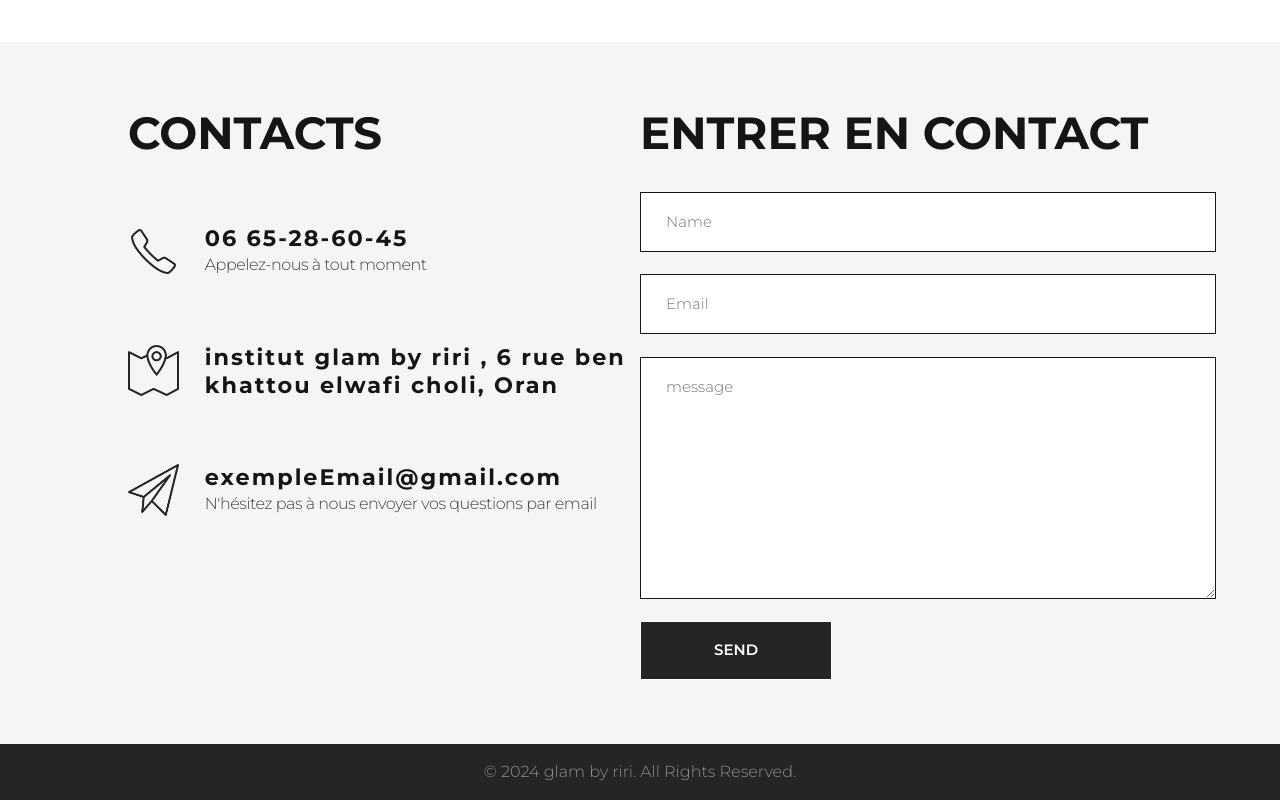
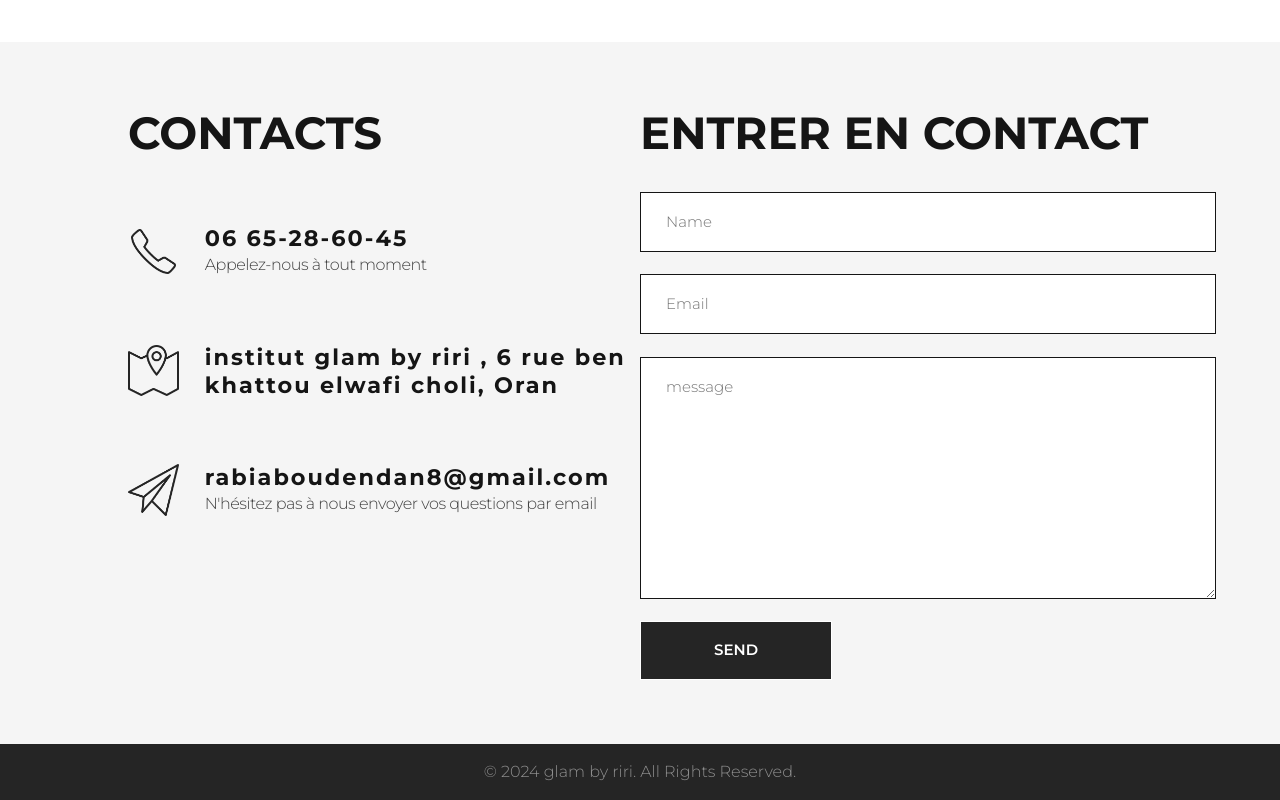
Before and after one commit to AkhiatAdem/glambr, a plain HTML site: page index.html in a window 1280 px wide. Shown: the part 5782-6582 px from the top of the page. Drawn offline with nearby package versions, Linux system fonts and the light colour scheme.

Commit message:
added email

```diff
--- a/index.html
+++ b/index.html
@@ -281,7 +281,7 @@
     <div class="contact-info hidden">
         <img src="imgs/paper.png">
         <div>
-            <h3>exempleEmail@gmail.com</h3>
+            <h3>rabiaboudendan8@gmail.com</h3>
             <p>N'hésitez pas à nous envoyer vos questions par email</p>
         </div>
     </div>
--- a/styles.css
+++ b/styles.css
@@ -650,6 +650,7 @@ footer h3{
     }
     main h2{
         font-size: 1.5rem;
+        width: 90%;
     }
   }
 
```
